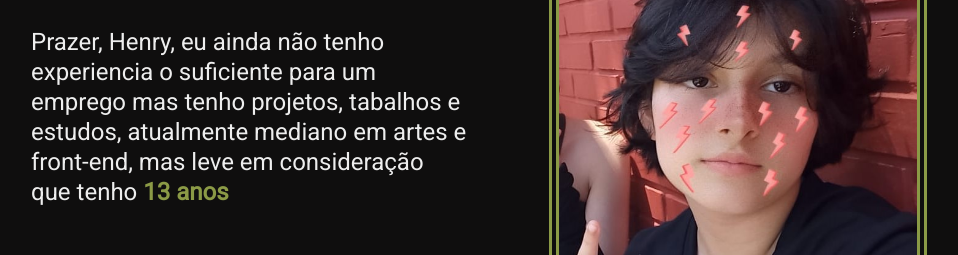
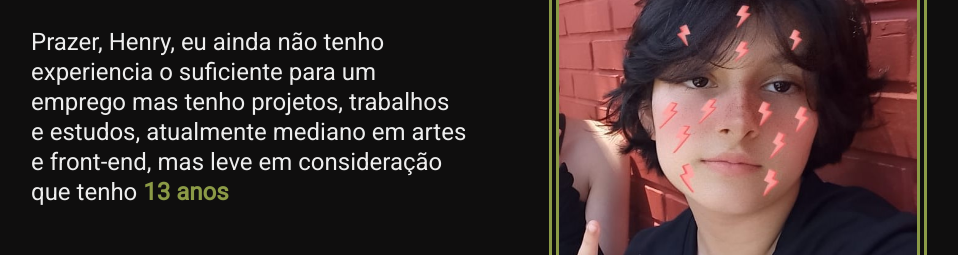
Before and after one commit to idkHenrique/portfolio, a plain HTML site: page VS code/index.html in a window 1280 px wide. Shown: the part 318-573 px from the top of the page, without its empty margins (161-1119 px from the left). Drawn offline with Linux system fonts and the light colour scheme.

Commit message:
Update index.html

```diff
--- a/VS code/index.html
+++ b/VS code/index.html
@@ -17,7 +17,7 @@
     <main class="show">
         <section class="show__conteudo">
             <h1 class="show__conteudo__titulo">com artes e front-end medianos se vem um <strong>preço mediano</strong></h1>
-            <p class="show__conteudo__paragrafo">Prazer, Henry, eu ainda não tenho experiencia o suficiente para um emprego mas tenho projetos, tabalhos e estudos, atualmente mediano em artes e front-end, mas leve em consideração que tenho <strong>13 anos</strong></p>
+            <p class="show__conteudo__paragrafo">Prazer, Henry, eu ainda não tenho experiencia o suficiente para um emprego mas tenho projetos, trabalhos e estudos, atualmente mediano em artes e front-end, mas leve em consideração que tenho <strong>13 anos</strong></p>
             <div class="links">
                 <h2 class="show__conteudo__links__redes">redes sociais :D</h2>
                 <a class="link1" href="https://www.instagram.com/henku_artyss/">
```
